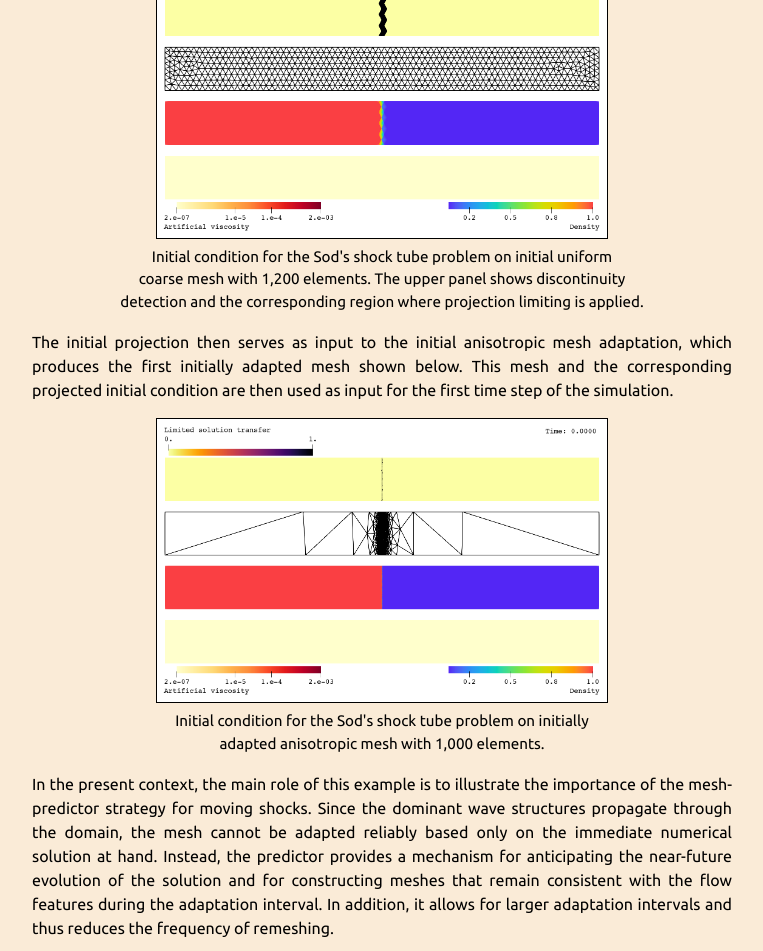
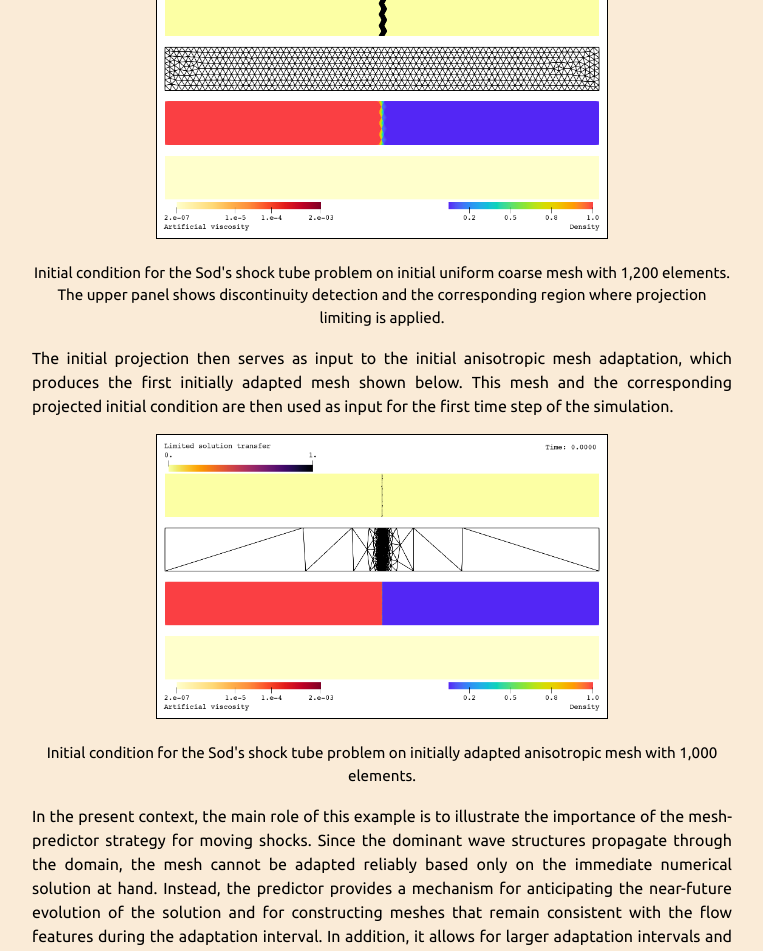
Before and after one commit to levyto/levyto.github.io, a Jekyll site: the page built from pages/research/sod.md, in a window 1280 px wide. Shown: the part 421-1372 px from the top of the page, without its empty margins (258-1021 px from the left). Built offline with Jekyll 4.4.1, drawn with Linux system fonts in a browser that asks for light colours; nearby versions of some CDN libraries; a style sheet for code colours, icons or effects is not loaded.

Commit message:
Phone view fixed

```diff
--- a/_sass/_style.scss
+++ b/_sass/_style.scss
@@ -136,6 +136,10 @@ blockquote p:last-child {
 }
 
 .framed-image {
+  display: block;
+  max-width: 100%;
+  height: auto;
+  margin: 0 auto;
   border: 1px solid black;
 }
 .figure-caption {
--- a/pages/research/sod.md
+++ b/pages/research/sod.md
@@ -13,11 +13,7 @@ In this case, the initial discontinuity is located at $x = 0.5$ and the solution
   <p class="figure-caption">
     <img src="{{ '/figs/sod/sod1.png' | relative_url }}" class="framed-image" style="width: 450px;">
     <br>
-    Initial condition for the Sod's shock tube problem on initial uniform
-    <br>
-     coarse mesh with 1,200 elements. The upper panel shows discontinuity
-    <br>
-    detection and the corresponding region where projection limiting is applied.
+    Initial condition for the Sod's shock tube problem on initial uniform coarse mesh with 1,200 elements. The upper panel shows discontinuity detection and the corresponding region where projection limiting is applied.
   </p>
 </div>
 
@@ -27,9 +23,7 @@ The initial projection then serves as input to the initial anisotropic mesh adap
   <p class="figure-caption">
     <img src="{{ '/figs/sod/sod2.png' | relative_url }}" class="framed-image" style="width: 450px;">
     <br>
-    Initial condition for the Sod's shock tube problem on initially
-    <br>
-    adapted anisotropic mesh with 1,000 elements.
+    Initial condition for the Sod's shock tube problem on initially adapted anisotropic mesh with 1,000 elements.
   </p>
 </div>
 
```
Also changed, not shown: pages/research.md (+1 -1 lines), figs/meshes.jpg (added), 1 other file.
